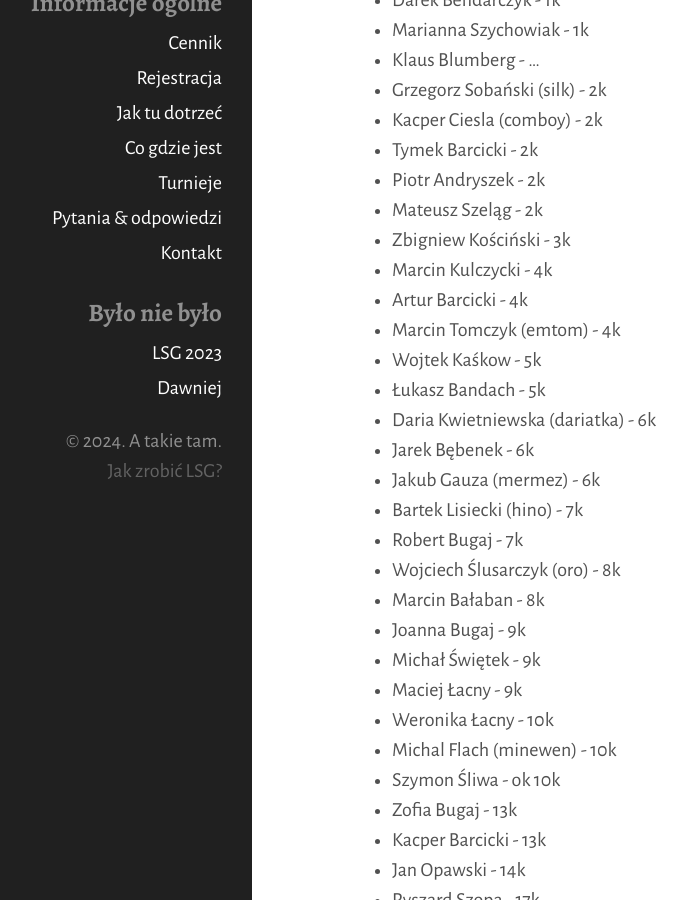
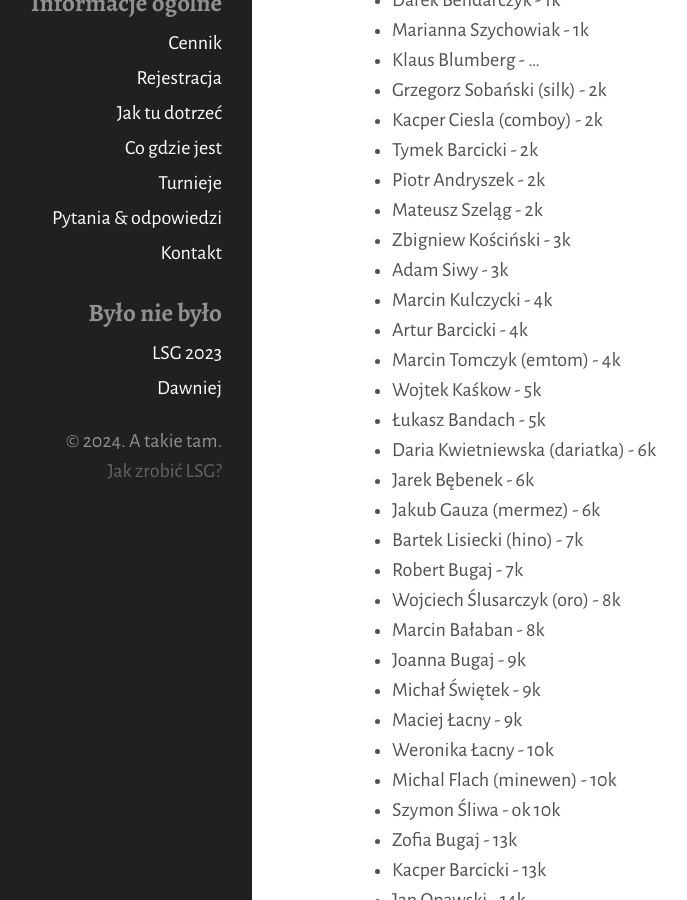
Before and after one commit to tasuki/lsg, a Jekyll site: the page built from zarejestrowani.md, in a window 1280 px wide and 900 px high, scrolled down 495 px. Shown: the whole window, without its empty margins (108-795 px from the left). Built offline with Jekyll 4.4.1, drawn with Linux system fonts in a browser that asks for light colours.

Commit message:
Update zarejestrowani.md

```diff
--- a/zarejestrowani.md
+++ b/zarejestrowani.md
@@ -27,6 +27,7 @@ Zarejestrowani uczestnicy, mniej więcej według stopnia:
 - Piotr Andryszek - 2k
 - Mateusz Szeląg - 2k
 - Zbigniew Kościński - 3k
+- Adam Siwy - 3k
 - Marcin Kulczycki - 4k
 - Artur Barcicki - 4k
 - Marcin Tomczyk (emtom) - 4k
```
